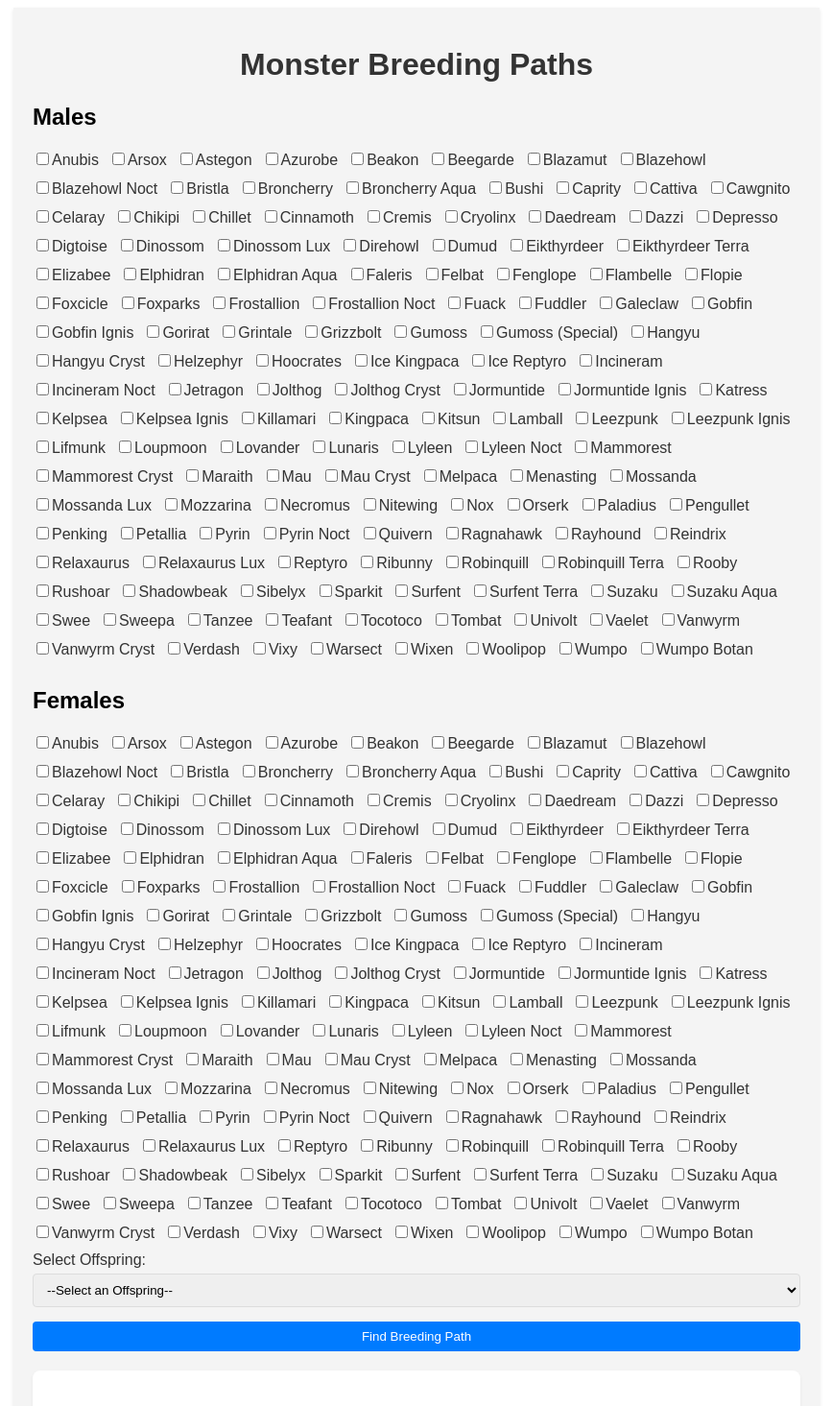
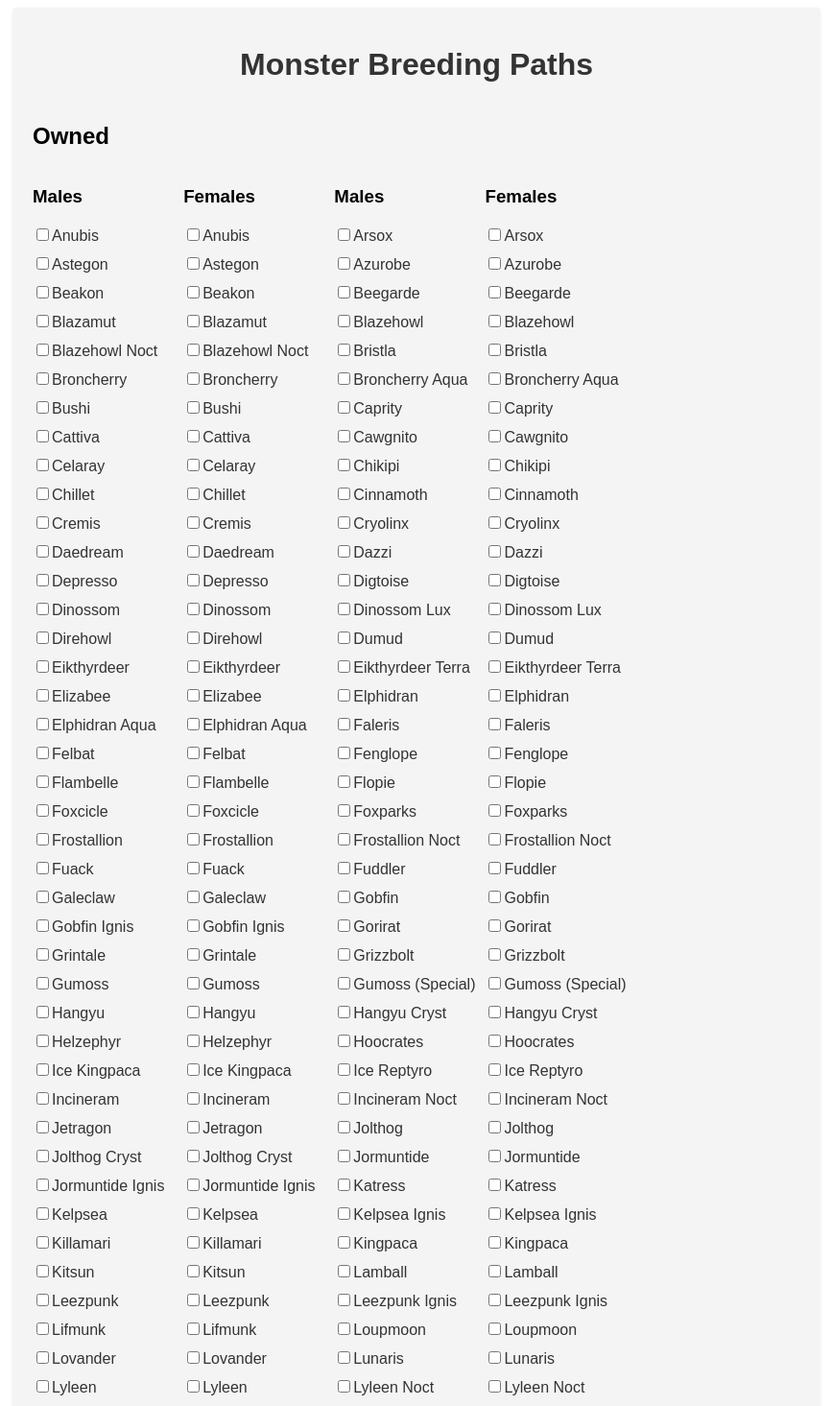
Before and after one commit to jeremiahfallin/palworld-breeding, a Next.js app: page / in a window 1280 px wide. Shown: the top 1465 px of the page at 96% size, without its empty margins (206-1073 px from the left). Built offline with nearby package versions, Linux system fonts and the light colour scheme.

Commit message:
reformat

```diff
--- a/src/app/Breeding.tsx
+++ b/src/app/Breeding.tsx
@@ -182,12 +182,18 @@ export default function Breeding(isClient: any) {
     <div className="App">
       <h1>Monster Breeding Paths</h1>
 
+      <div style={{ display: "flex", justifyContent: "space-between" }}>
         <div>
-        <h2>Males</h2>
+          <h2>Owned</h2>
           <div className="checkbox-group">
+            <h3>Males</h3>
+            <h3>Females</h3>
+            <h3>Males</h3>
+            <h3>Females</h3>
             {Object.keys(mons)
               .sort()
               .map((m) => (
+                <>
                   <label key={m}>
                     <input
                       type="checkbox"
@@ -197,16 +203,6 @@ export default function Breeding(isClient: any) {
                     />
                     {m}
                   </label>
-            ))}
-        </div>
-      </div>
-
-      <div>
-        <h2>Females</h2>
-        <div className="checkbox-group">
-          {Object.keys(mons)
-            .sort()
-            .map((m) => (
                   <label key={m}>
                     <input
                       type="checkbox"
@@ -216,7 +212,9 @@ export default function Breeding(isClient: any) {
                     />
                     {m}
                   </label>
+                </>
               ))}
+          </div>
         </div>
       </div>
 
--- a/src/app/global.css
+++ b/src/app/global.css
@@ -50,8 +50,8 @@ button:hover {
 
 /* Additional styles for checkboxes */
 .checkbox-group {
-  display: flex;
-  flex-wrap: wrap;
+  display: grid;
+  grid-template-columns: repeat(4, 1fr);
 }
 
 .checkbox-group label {
```
Lines whose indentation alone changed are shown as unchanged.
